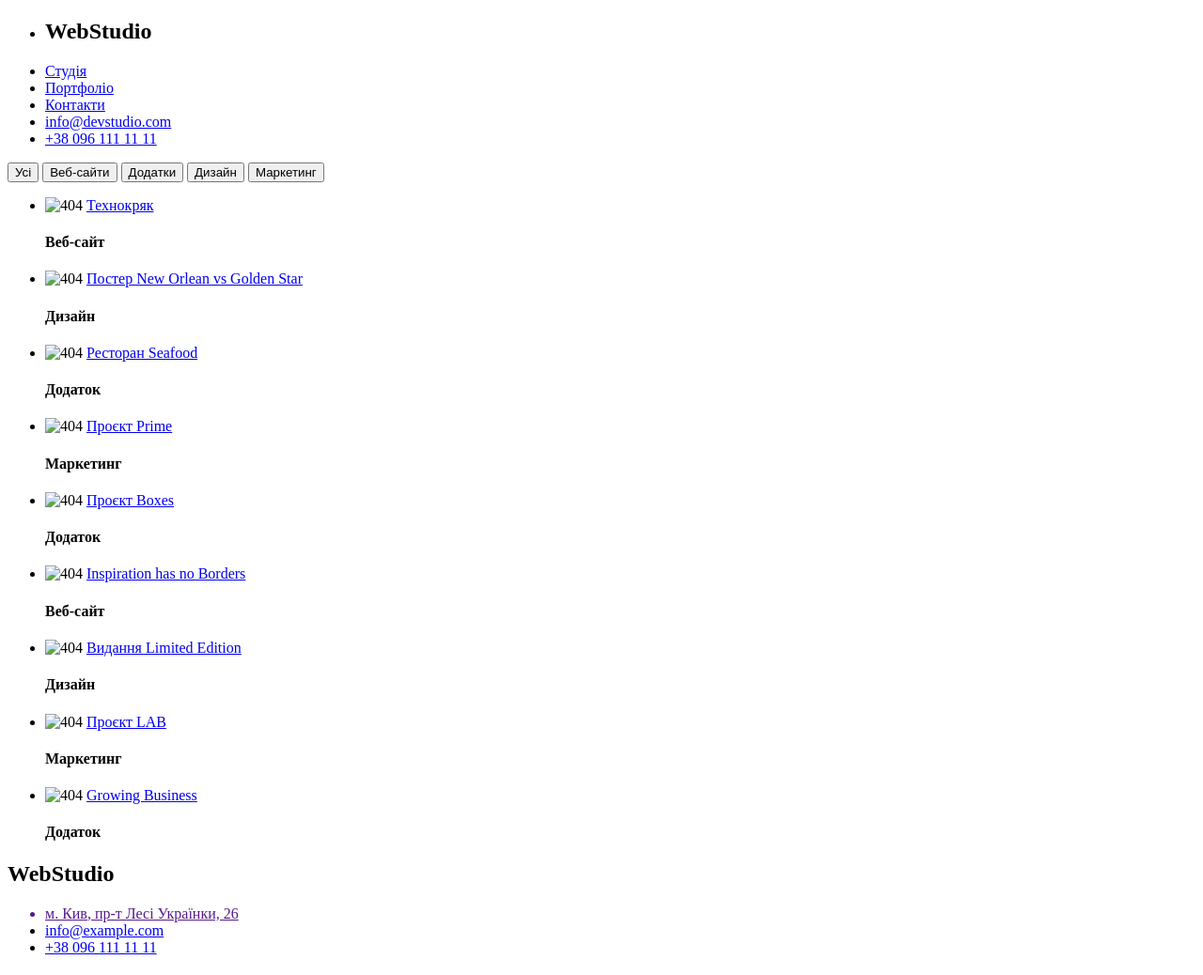
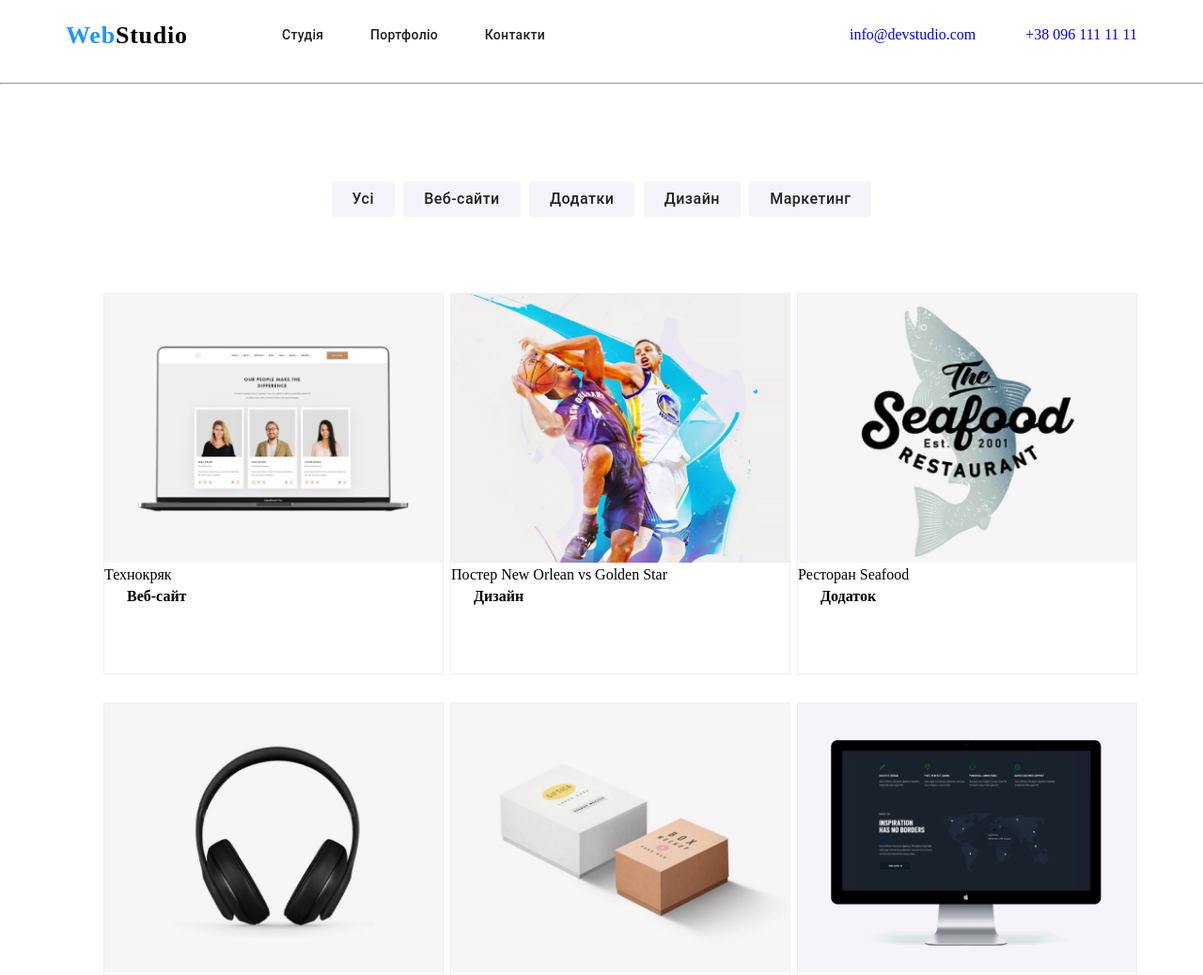
Before and after one commit to apenduks1/WebStudio, a plain HTML site: page portfolio.html in a window 1280 px wide. Shown: the top 1038 px of the page at 94% size. Drawn offline with nearby package versions, Linux system fonts and the light colour scheme.

Commit message:
feat: create html and css[201~

```diff
--- /dev/null
+++ b/css/portfolio.css
@@ -0,0 +1,132 @@
+a {
+  text-decoration: none;
+}
+ul {
+  list-style: none;
+}
+footer {
+  background-color: #2f303a;
+}
+.container {
+  max-width: 1140px;
+  margin: 0 auto;
+}
+.header_bloks {
+  display: flex;
+  justify-content: space-between;
+  align-items: center;
+}
+.logo {
+  font-family: "Raleway";
+  font-style: normal;
+  font-weight: 700;
+  font-size: 26px;
+  line-height: 31px;
+  /* identical to box height */
+
+  letter-spacing: 0.03em;
+
+  color: #000101;
+}
+span {
+  color: #2196f3;
+}
+.header_block {
+  display: flex;
+  justify-content: space-between;
+  align-items: center;
+  width: 510px;
+}
+.menu_link {
+  width: 280px;
+  display: flex;
+  justify-content: space-between;
+}
+.menu_contact {
+  width: 306px;
+  display: flex;
+  justify-content: space-between;
+}
+header {
+  height: 80px;
+}
+.nav > a {
+  font-family: "Roboto";
+  font-style: normal;
+  font-weight: 500;
+  font-size: 14px;
+  line-height: 16px;
+  letter-spacing: 0.02em;
+  color: #212121;
+}
+.nav > a:hover {
+  color: #00060a;
+}
+.btn {
+  background: #f5f4fa;
+  border: none;
+  border-radius: 4px;
+  font-family: "Roboto";
+  font-style: normal;
+  font-weight: 500;
+  font-size: 16px;
+  line-height: 26px;
+  /* identical to box height, or 162% */
+
+  text-align: center;
+  letter-spacing: 0.03em;
+
+  color: #212121;
+  padding: 6px 22px;
+  cursor: pointer;
+  transition: 0.2s;
+}
+.btn:hover {
+  background: #2196f3;
+  /* shadow-middle */
+
+  box-shadow: 0px 3px 1px rgba(0, 0, 0, 0.1), 0px 1px 2px rgba(0, 0, 0, 0.08),
+    0px 2px 2px rgba(0, 0, 0, 0.12);
+}
+.buttons {
+  padding: 95px 0px 35px 0px;
+  margin: 0 auto;
+  width: 575px;
+  display: flex;
+  align-items: center;
+  justify-content: space-between;
+}
+.cards_list {
+  display: flex;
+  justify-content: space-between;
+  flex-wrap: wrap;
+}
+.card {
+  background: #ffffff;
+  border: 1px solid #eeeeee;
+  width: 360px;
+  height: 404px;
+  margin-top: 30px;
+}
+.card h4, a {
+  margin: 0;
+}
+.card a {
+  margin-top: 20px;
+}
+.card h4 {
+  margin-top: 4px;
+    margin-left: 24px;
+}
+.card img {
+    width: 100%;
+}
+.card:hover {
+  translate: 20px -20px;
+  transition-duration: 0.5s;
+  transition-delay: 0.5s;
+  scale: 100;
+}
+.card > a {
+  color: #000101;
+}
--- a/css/style.css
+++ b/css/style.css
@@ -40,7 +40,6 @@ span {
 }
 header {
   height: 80px;
-  padding: 24px 0px 25px 0px;
 }
 .promo {
   padding: 200px 0px;
@@ -86,9 +85,9 @@ h1 {
 }
 .feature_items {
   display: flex;
-  gap: 22px;
+  justify-content: space-between;
   align-items: flex-start;
-
+  box-sizing: border-box;
 }
 .feature_item {
   width: 270px;
@@ -106,7 +105,7 @@ h1 {
   color: #212121;
 }
 .feature_item > p {
-    font-family: 'Roboto';
+  font-family: "Roboto";
   font-style: normal;
   font-weight: 400;
   font-size: 14px;
@@ -115,14 +114,13 @@ line-height: 24px;
 
   letter-spacing: 0.03em;
 
-color: #757575;
 
 }
 .feature {
   padding: 34px 0 34px;
 }
 .h2 {
-    font-family: 'Roboto';
+  font-family: "Roboto";
   font-style: normal;
   font-weight: 700;
   font-size: 36px;
@@ -143,10 +141,9 @@ align-items: center;
 }
 footer {
   background-color: #2f303a;
-
 }
 .adress1 {
-    font-family: 'Roboto';
+  font-family: "Roboto";
   font-style: normal;
   font-weight: 400;
   font-size: 14px;
@@ -155,10 +152,10 @@ footer {
 
   letter-spacing: 0.03em;
 
-    color: #FFFFFF;
+  color: #ffffff;
 }
 .adress2 {
-    font-family: 'Roboto';
+  font-family: "Roboto";
   font-style: normal;
   font-weight: 400;
   font-size: 14px;
@@ -168,11 +165,9 @@ footer {
   letter-spacing: 0.03em;
 
   color: rgba(255, 255, 255, 0.6);
-
 }
 .adress3 {
-
-    font-family: 'Roboto';
+  font-family: "Roboto";
   font-style: normal;
   font-weight: 400;
   font-size: 14px;
@@ -182,7 +177,6 @@ footer {
   letter-spacing: 0.03em;
 
   color: rgba(255, 255, 255, 0.6);
-
 }
 li {
   text-decoration: none;
@@ -191,19 +185,20 @@ li {
 .team_card {
   width: 270px;
   height: 368px;
+
 }
 .team_card img {
   width: 270px;
   height: 260px;
-  background: #FFFFFF;
+
   /* material shadow v1 */
 
-box-shadow: 0px 1px 3px rgba(0, 0, 0, 0.12), 0px 1px 1px rgba(0, 0, 0, 0.14), 0px 2px 1px rgba(0, 0, 0, 0.2);
+  box-shadow: 0px 1px 3px rgba(0, 0, 0, 0.12), 0px 1px 1px rgba(0, 0, 0, 0.14),
+    0px 2px 1px rgba(0, 0, 0, 0.2);
   border-radius: 0px 0px 4px 4px;
-
 }
 .has {
-  font-family: 'Roboto';
+  font-family: "Roboto";
   font-style: normal;
   font-weight: 700;
   font-size: 36px;
@@ -212,7 +207,6 @@ text-align: center;
   letter-spacing: 0.03em;
 
   color: #212121;
-
 }
 
 .team {
@@ -228,3 +222,38 @@ color: #212121;
 button {
   cursor: pointer;
 }
+
+a {
+  text-decoration: none;
+}
+.nav > a {
+  font-family: "Roboto";
+  font-style: normal;
+  font-weight: 500;
+  font-size: 14px;
+  line-height: 16px;
+  letter-spacing: 0.02em;
+  color: #212121;
+}
+.nav > a:hover {
+  color: #2196f3;
+}
+.team_card:hover {
+  translate: 20px -20px;
+  transition-duration: 0.5s;
+  transition-delay: 0.5s;
+
+}
+.page:hover {
+  translate: 20px -20px;
+  transition-duration: 0.5s;
+  transition-delay: 0.5s;
+
+}
+.feature_team {
+  background: #F5F4FA;
+}
+.team_card {
+  background-color: #ffffff;
+  border-radius: 10px;
+}
--- a/portfolio.html
+++ b/portfolio.html
@@ -5,74 +5,92 @@
     <meta http-equiv="X-UA-Compatible" content="IE=edge">
     <meta name="viewport" content="width=device-width, initial-scale=1.0">
     <title>Document</title>
+    <link rel="stylesheet" href="./css/portfolio.css">
+    <link rel="stylesheet" href="https://cdnjs.cloudflare.com/ajax/libs/normalize/8.0.1/normalize.css">
 </head>
 <body>
     <header>
-        <ul>
-            <li><h2><span>Web</span>Studio</h2></li>
-            <li><a href="#">Студія</a></li>
-            <li><a href="#">Портфоліо</a></li>
-            <li><a href="#">Контакти</a></li>
-            <li><a href="mailto:info@devstudio.com">info@devstudio.com</a></li>
-            <li><a href="tel:+380961111111">+38 096 111 11 11</a></li>
+        <div class="container">
+          <div class="header_bloks">
+            <div class="header_block">
+              <a href="/"
+                ><h2 class="logo"><span>Web</span>Studio</h2></a
+              >
+              <nav>
+                <ul class="menu_link">
+                  <li class="nav"><a href="/">Студія</a></li>
+                  <li class="nav"><a href="./portfolio.html">Портфоліо</a></li>
+                  <li class="nav"><a href="/">Контакти</a></li>
                 </ul>
+              </nav>
+            </div>
+            <div class="menu_contact">
+              <a href="mailto:info@devstudio.com">info@devstudio.com</a>
+              <a href="tel:+380961111111">+38 096 111 11 11</a>
+            </div>
+          </div>
+        </div>
       </header>
+    <hr>
     <main>
-        <section>
-             <button>Усі</button>
-            <button> Веб-сайти</button>
-            <button> Додатки</button>
-            <button>Дизайн</button>
-            <button>  Маркетинг</button>
+        <section class="buttons">
+             <button  class="btn">Усі</button>
+            <button class="btn"> Веб-сайти</button>
+            <button class="btn"> Додатки</button>
+            <button class="btn">Дизайн</button>
+            <button class="btn">  Маркетинг</button>
         </section>
         <section>
-            <ul>
-                <li>
-                    <img src="#" alt="404">
+            <div class="container">
+            <ul class="cards_list">
+
+                    <li class="card">
+                        <img src="./img/page2/img1 (1).png" alt="404">
                         <a href="#">Технокряк</a>
                         <h4> Веб-сайт</h4>
                     </li>
-                <li>
-                    <img src="#" alt="404">
+                    <li class="card">
+                        <img src="./img/page2/img2 (1).png" alt="404">
                         <a href="#">Постер New Orlean vs Golden Star</a>
                         <h4>Дизайн</h4>
                     </li>
-                <li>
-                    <img src="#" alt="404">
+                    <li class="card">
+                        <img src="./img/page2/img3 (1).png" alt="404">
                         <a href="#">Ресторан Seafood</a>
                         <h4>Додаток</h4
                     </li>
-                <li>
-                    <img src="#" alt="404">
+                    <li class="card">
+                        <img src="./img/page2/img4.png" alt="404">
                         <a href="#">Проєкт Prime</a>
                         <h4>Маркетинг</h4>
                     </li>
-                <li>
-                    <img src="#" alt="404">
+                    <li class="card">
+                        <img src="./img/page2/img5.png" alt="404">
                         <a href="#">Проєкт Boxes</a>
                         <h4> Додаток</h4>
                     </li>
-                <li>
-                    <img src="#" alt="404">
+                    <li class="card">
+                        <img src="./img/page2/img6.png" alt="404">
                         <a href="#">Inspiration has no Borders</a>
                         <h4>Веб-сайт</h4>
                     </li>
-                <li>
-                    <img src="#" alt="404">
+                    <li class="card">
+                        <img src="./img/page2/img7.png" alt="404">
                         <a href="#">Видання Limited Edition</a>
                         <h4> Дизайн</h4>
                     </li>
-                <li>
-                    <img src="#" alt="404">
+                    <li class="card">
+                        <img src="./img/page2/img8.png" alt="404">
                         <a href="#">Проєкт LAB</a>
                         <h4>Маркетинг</h4>
                     </li>
-                <li>
-                    <img src="#" alt="404">
+                    <li class="card">
+                        <img src="./img/page2/img9.png" alt="404">
                         <a href="#">Growing Business</a>
                         <h4> Додаток</h4>
                     </li>
                 </ul>
+                </div>
         </section>
     </main>
     <footer>
```
Also changed, not shown: index.html (+55 -32 lines), img/page2/img1 (1).png (added), img/page2/img2 (1).png (added), img/page2/img3 (1).png (added), img/page2/img4.png (added), img/page2/img5.png (added), img/page2/img6.png (added), img/page2/img7.png (added), img/page2/img8.png (added), img/page2/img9.png (added). Lines whose indentation alone changed are shown as unchanged.
